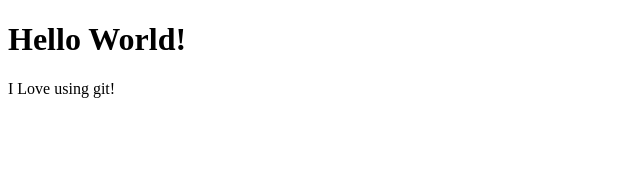
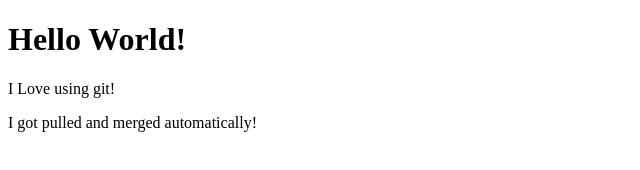
Before and after one commit to wingedblackcat/git-basics, a plain HTML site: page index.html in a window 1280 px wide. Shown: the whole page, without its empty margins (0-640 px from the left). Drawn offline with Linux system fonts and the light colour scheme.

Commit message:
Update index.html

```diff
--- a/index.html
+++ b/index.html
@@ -9,6 +9,7 @@
       <main>
           <h1>Hello World!</h1>
           <span>I Love using git!</span>
+          <p>I got pulled and merged automatically! </p>
       </main>
   </body>
 </html>
```
